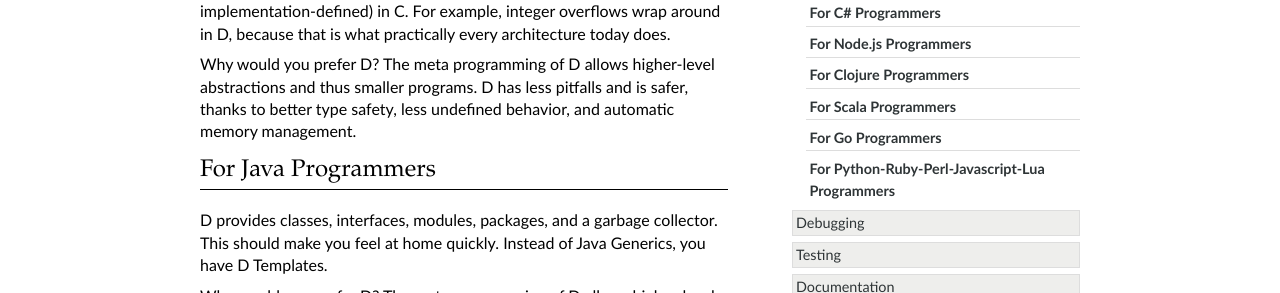
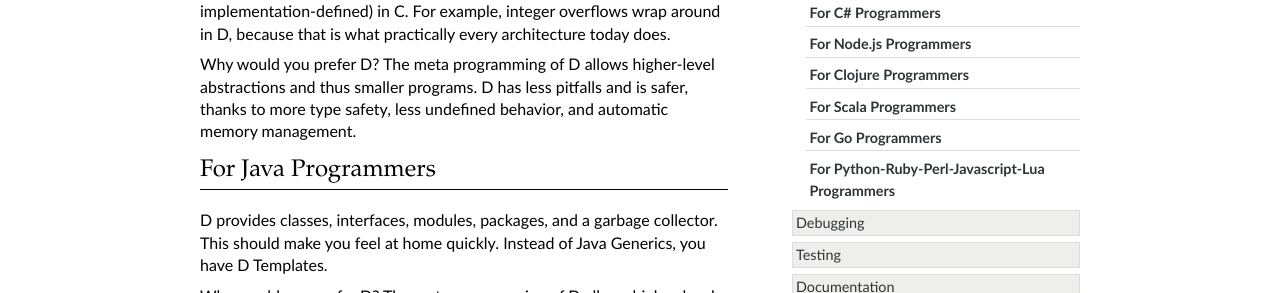
Before and after one commit to qznc/d-tut, a Sphinx documentation site: the page built from source/others.rst, in a window 1280 px wide and 900 px high. Shown: the part 337-630 px from the top of the window. Built offline with Sphinx 7.4.7, drawn with Linux system fonts in a browser that asks for light colours; some of the changed text lies outside the part shown.

Commit message:
more type safety

```diff
--- a/source/others.rst
+++ b/source/others.rst
@@ -20,7 +20,7 @@
 The meta programming of D allows higher-level abstractions
 and thus smaller programs.
 D has less pitfalls and is safer,
-thanks to better type safety, less undefined behavior,
+thanks to more type safety, less undefined behavior,
 and automatic memory management.
 
 For Java Programmers
@@ -137,7 +137,7 @@
 
 Why would you prefer D?
 D supports generic programming,
-which means less code and type safety.
+which means less code and more type safety.
 D provides a bigger toolbox to choose the right tool for the job.
 Compiling D is as fast as compiling Go.
 
```
